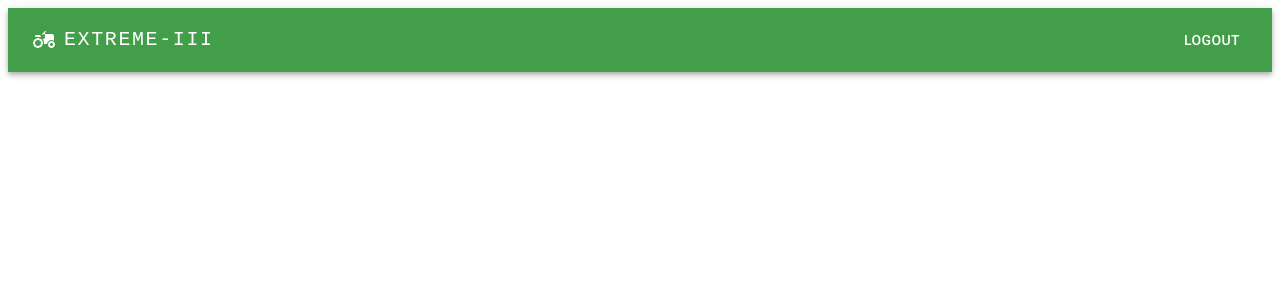
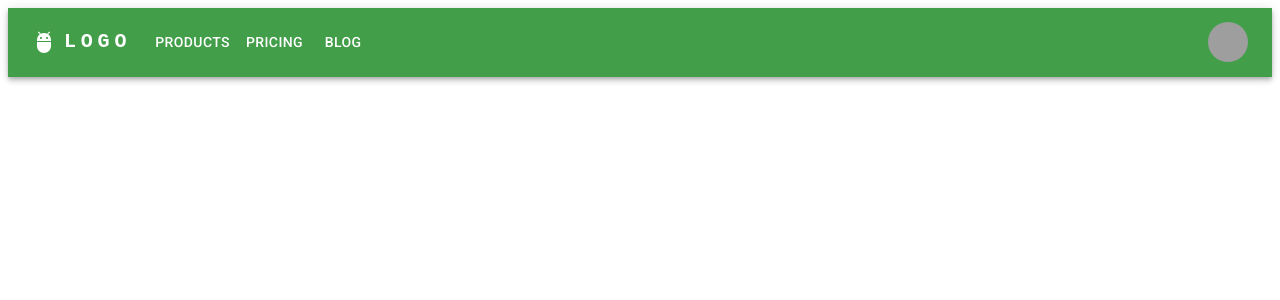
Before and after one commit to pwangsom/vite-react-mui-admin-01, a React (Vite) app: page / in a window 1280 px wide. Shown: the top 300 px of the page. Built offline with nearby package versions, Linux system fonts and the light colour scheme; grey boxes are pictures that could not be loaded.

Commit message:
Before move to typescript

```diff
--- a/src/App.jsx
+++ b/src/App.jsx
@@ -2,6 +2,7 @@
 
 import Home from './pages/home/Home'
 import HomeLoggedin from './pages/home-loggedin/HomeLoggedin';
+import ResponsiveAppBar from './components/NavbarTS';
 
 import Box from '@mui/material/Box';
 import { ThemeProvider } from "@mui/material";
@@ -12,7 +13,7 @@
   return (
     <ThemeProvider theme={appTheme}>
       <Box sx={{ flexGrow: 1 }}>
-          <HomeLoggedin />
+          <ResponsiveAppBar />
       </Box>
     </ThemeProvider>
   )
--- /dev/null
+++ b/src/components/NavbarTS.tsx
@@ -0,0 +1,162 @@
+import * as React from 'react';
+import AppBar from '@mui/material/AppBar';
+import Box from '@mui/material/Box';
+import Toolbar from '@mui/material/Toolbar';
+import IconButton from '@mui/material/IconButton';
+import Typography from '@mui/material/Typography';
+import Menu from '@mui/material/Menu';
+import MenuIcon from '@mui/icons-material/Menu';
+import Container from '@mui/material/Container';
+import Avatar from '@mui/material/Avatar';
+import Button from '@mui/material/Button';
+import Tooltip from '@mui/material/Tooltip';
+import MenuItem from '@mui/material/MenuItem';
+import AdbIcon from '@mui/icons-material/Adb';
+
+const pages = ['Products', 'Pricing', 'Blog'];
+const settings = ['Profile', 'Account', 'Dashboard', 'Logout'];
+
+function ResponsiveAppBar() {
+    const [anchorElNav, setAnchorElNav] = React.useState<null | HTMLElement>(null);
+    const [anchorElUser, setAnchorElUser] = React.useState<null | HTMLElement>(null);
+
+    const handleOpenNavMenu = (event: React.MouseEvent<HTMLElement>) => {
+        setAnchorElNav(event.currentTarget);
+    };
+    const handleOpenUserMenu = (event: React.MouseEvent<HTMLElement>) => {
+        setAnchorElUser(event.currentTarget);
+    };
+
+    const handleCloseNavMenu = () => {
+        setAnchorElNav(null);
+    };
+
+    const handleCloseUserMenu = () => {
+        setAnchorElUser(null);
+    };
+
+    return (
+        <AppBar position="static">
+            <Container maxWidth="xl">
+                <Toolbar disableGutters>
+                    <AdbIcon sx={{ display: { xs: 'none', md: 'flex' }, mr: 1 }} />
+                    <Typography
+                        variant="h6"
+                        noWrap
+                        component="a"
+                        href="/"
+                        sx={{
+                            mr: 2,
+                            display: { xs: 'none', md: 'flex' },
+                            fontFamily: 'monospace',
+                            fontWeight: 700,
+                            letterSpacing: '.3rem',
+                            color: 'inherit',
+                            textDecoration: 'none',
+                        }}
+                    >
+                        LOGO
+                    </Typography>
+
+                    <Box sx={{ flexGrow: 1, display: { xs: 'flex', md: 'none' } }}>
+                        <IconButton
+                            size="large"
+                            aria-label="account of current user"
+                            aria-controls="menu-appbar"
+                            aria-haspopup="true"
+                            onClick={handleOpenNavMenu}
+                            color="inherit"
+                        >
+                            <MenuIcon />
+                        </IconButton>
+                        <Menu
+                            id="menu-appbar"
+                            anchorEl={anchorElNav}
+                            anchorOrigin={{
+                                vertical: 'bottom',
+                                horizontal: 'left',
+                            }}
+                            keepMounted
+                            transformOrigin={{
+                                vertical: 'top',
+                                horizontal: 'left',
+                            }}
+                            open={Boolean(anchorElNav)}
+                            onClose={handleCloseNavMenu}
+                            sx={{
+                                display: { xs: 'block', md: 'none' },
+                            }}
+                        >
+                            {pages.map((page) => (
+                                <MenuItem key={page} onClick={handleCloseNavMenu}>
+                                    <Typography textAlign="center">{page}</Typography>
+                                </MenuItem>
+                            ))}
+                        </Menu>
+                    </Box>
+                    <AdbIcon sx={{ display: { xs: 'flex', md: 'none' }, mr: 1 }} />
+                    <Typography
+                        variant="h5"
+                        noWrap
+                        component="a"
+                        href=""
+                        sx={{
+                            mr: 2,
+                            display: { xs: 'flex', md: 'none' },
+                            flexGrow: 1,
+                            fontFamily: 'monospace',
+                            fontWeight: 700,
+                            letterSpacing: '.3rem',
+                            color: 'inherit',
+                            textDecoration: 'none',
+                        }}
+                    >
+                        LOGO
+                    </Typography>
+                    <Box sx={{ flexGrow: 1, display: { xs: 'none', md: 'flex' } }}>
+                        {pages.map((page) => (
+                            <Button
+                                key={page}
+                                onClick={handleCloseNavMenu}
+                                sx={{ my: 2, color: 'white', display: 'block' }}
+                            >
+                                {page}
+                            </Button>
+                        ))}
+                    </Box>
+
+                    <Box sx={{ flexGrow: 0 }}>
+                        <Tooltip title="Open settings">
+                            <IconButton onClick={handleOpenUserMenu} sx={{ p: 0 }}>
+                                <Avatar alt="Remy Sharp" src="/static/images/avatar/2.jpg" />
+                            </IconButton>
+                        </Tooltip>
+                        <Menu
+                            sx={{ mt: '45px' }}
+                            id="menu-appbar"
+                            anchorEl={anchorElUser}
+                            anchorOrigin={{
+                                vertical: 'top',
+                                horizontal: 'right',
+                            }}
+                            keepMounted
+                            transformOrigin={{
+                                vertical: 'top',
+                                horizontal: 'right',
+                            }}
+                            open={Boolean(anchorElUser)}
+                            onClose={handleCloseUserMenu}
+                        >
+                            {settings.map((setting) => (
+                                <MenuItem key={setting} onClick={handleCloseUserMenu}>
+                                    <Typography textAlign="center">{setting}</Typography>
+                                </MenuItem>
+                            ))}
+                        </Menu>
+                    </Box>
+                </Toolbar>
+            </Container>
+        </AppBar>
+    );
+}
+export default ResponsiveAppBar;
```
